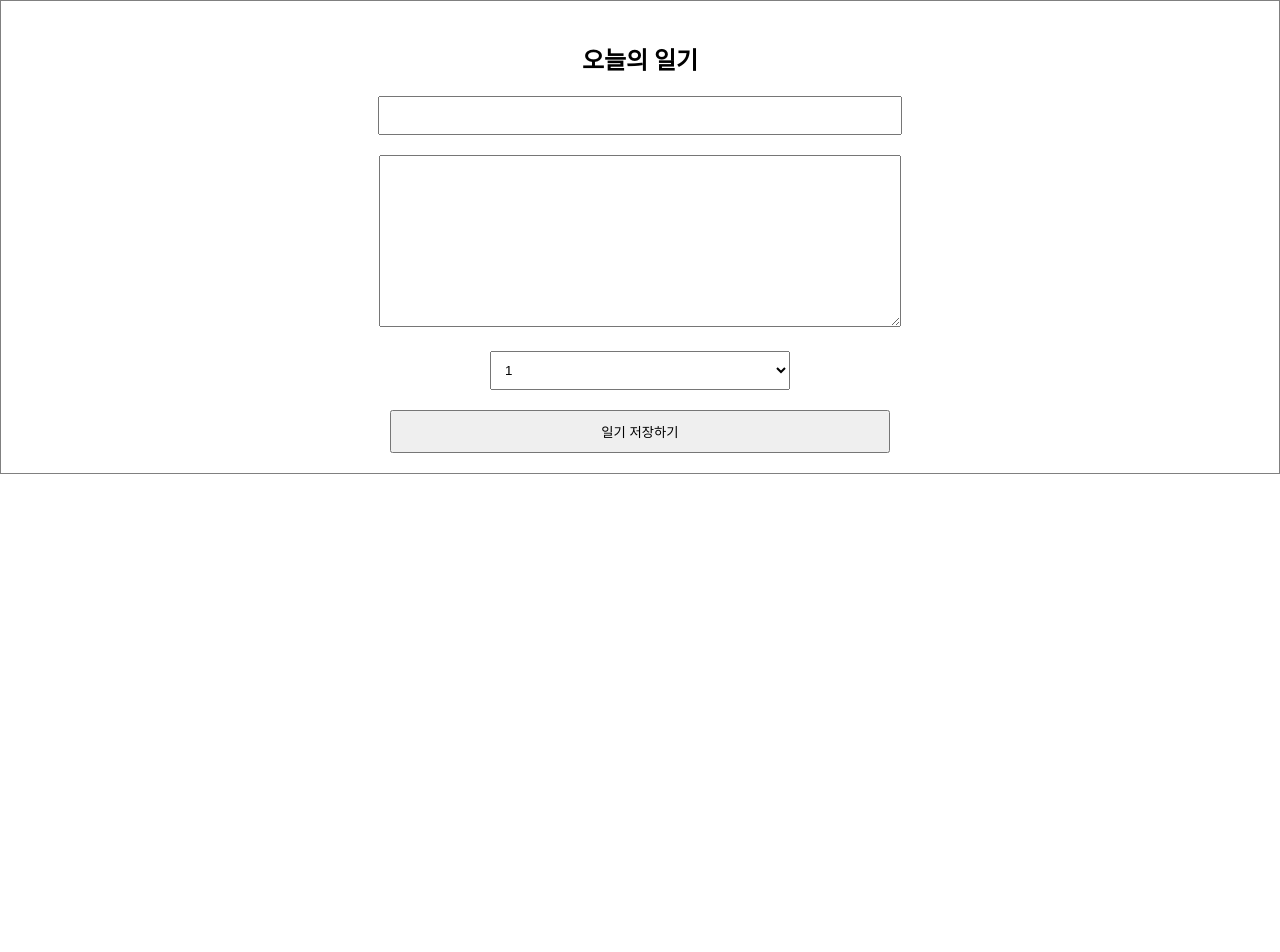
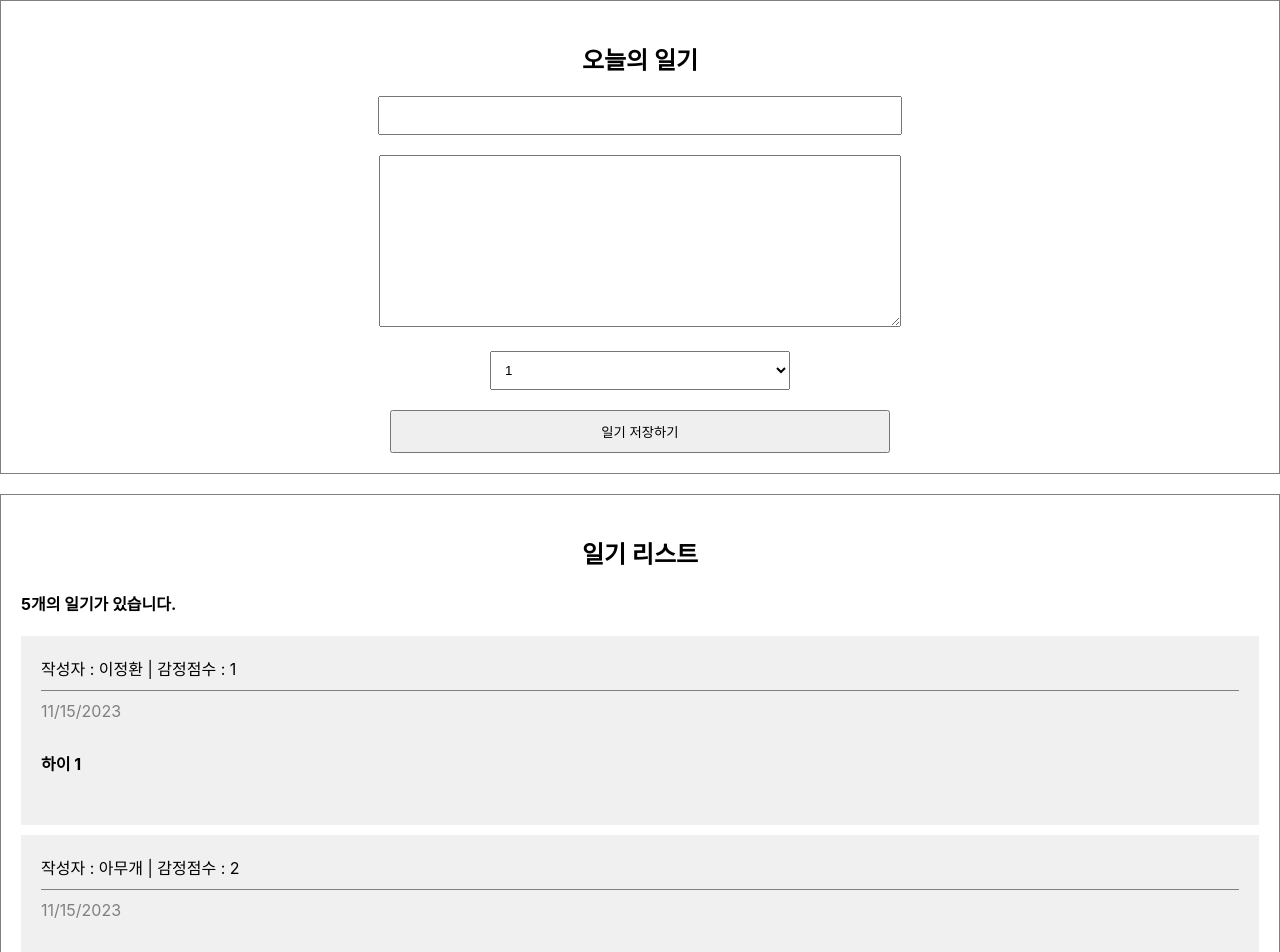
Before and after one commit to rhsiddlsidhd/SimpleDiary, a React (Create React App) app: page / in a window 1280 px wide. Shown: the top 952 px of the page. Before the commit the page ends 800 px from the top, so only its background shows below. Built offline with nearby package versions, Linux system fonts and the light colour scheme.

Commit message:
:art: Feat:Render(Read)
Related to: #5

```diff
--- a/src/App.css
+++ b/src/App.css
@@ -26,3 +26,39 @@
   padding: 10px;
   cursor: pointer;
 }
+
+/* List */
+
+.DiaryList {
+  border: 1px solid gray;
+  padding: 20px;
+  margin-top: 20px;
+}
+
+.DiaryList h2 {
+  text-align: center;
+}
+
+/* Item */
+
+.DiaryItem {
+  background-color: rgb(240, 240, 240);
+  margin-bottom: 10px;
+  padding: 20px;
+}
+
+.DiaryItem .info {
+  border-bottom: 1px solid gray;
+  padding-bottom: 10px;
+  margin-bottom: 10px;
+}
+
+.DiaryItem .date {
+  color: gray;
+}
+
+.DiaryItem .content {
+  font-weight: bold;
+  margin-bottom: 30px;
+  margin-top: 30px;
+}
--- a/src/App.js
+++ b/src/App.js
@@ -1,10 +1,55 @@
 import "./App.css";
 import DiaryEditor from "./DiaryEditor";
+import DiaryList from "./DiaryList";
+
+const dummyList = [
+  {
+    id: 1,
+    author: "이정환",
+    content: "하이 1",
+    emotion: 1,
+    //getTime = 시간의 값을 받아서 milliseconds로 시간(number)을 돌려주는 함수
+    created_date: new Date().getTime(),
+  },
+  {
+    id: 2,
+    author: "아무개",
+    content: "하이 1",
+    emotion: 2,
+    //getTime = 시간의 값을 받아서 milliseconds로 시간(number)을 돌려주는 함수
+    created_date: new Date().getTime(),
+  },
+  {
+    id: 3,
+    author: "강아지",
+    content: "하이 1",
+    emotion: 3,
+    //getTime = 시간의 값을 받아서 milliseconds로 시간(number)을 돌려주는 함수
+    created_date: new Date().getTime(),
+  },
+  {
+    id: 4,
+    author: "고양이",
+    content: "하이 1",
+    emotion: 4,
+    //getTime = 시간의 값을 받아서 milliseconds로 시간(number)을 돌려주는 함수
+    created_date: new Date().getTime(),
+  },
+  {
+    id: 5,
+    author: "토끼",
+    content: "하이 1",
+    emotion: 5,
+    //getTime = 시간의 값을 받아서 milliseconds로 시간(number)을 돌려주는 함수
+    created_date: new Date().getTime(),
+  },
+];
 
 function App() {
   return (
     <div className="App">
       <DiaryEditor />
+      <DiaryList diaryList={dummyList} />
     </div>
   );
 }
--- /dev/null
+++ b/src/DiaryItem.js
@@ -0,0 +1,18 @@
+const DiaryItem = ({ author, content, created_date, emotion, id }) => {
+  return (
+    <div className="DiaryItem">
+      <div className="info">
+        <span>
+          작성자 : {author} | 감정점수 : {emotion}
+        </span>
+      </div>
+      <span className="date">
+        {/*  new Date.toLocalDateString() 현재 날짜를 문자열로 변환하고, 사용자의 지역 설정에 따라 날짜 형식을 적용하여 그 값을 반환 */}
+        {new Date(created_date).toLocaleDateString()}
+      </span>
+      <div className="content">{content}</div>
+    </div>
+  );
+};
+
+export default DiaryItem;
--- /dev/null
+++ b/src/DiaryList.js
@@ -0,0 +1,25 @@
+import DiaryItem from "./DiaryItem";
+
+const DiaryList = ({ diaryList }) => {
+  //프롭 받을때 { } 잊지말자 ^^
+  console.log(diaryList);
+
+  return (
+    <div className="DiaryList">
+      <h2>일기 리스트</h2>
+      <h4>{diaryList.length}개의 일기가 있습니다.</h4>
+      <div>
+        {diaryList.map((it) => (
+          <DiaryItem key={it.id} {...it} />
+        ))}
+      </div>
+    </div>
+  );
+};
+
+//undefined 라는 전달될 것 같은 프롭들을 기본값으로 설정할 수 있는 기능
+DiaryList.defaultProps = {
+  diaryList: [],
+};
+
+export default DiaryList;
```
Also changed, not shown: src/DiaryEditor.js (+0 -7 lines).
